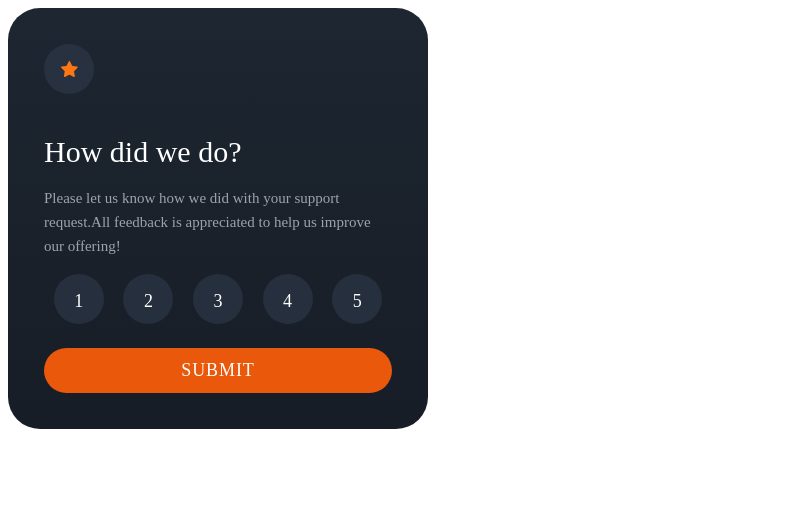
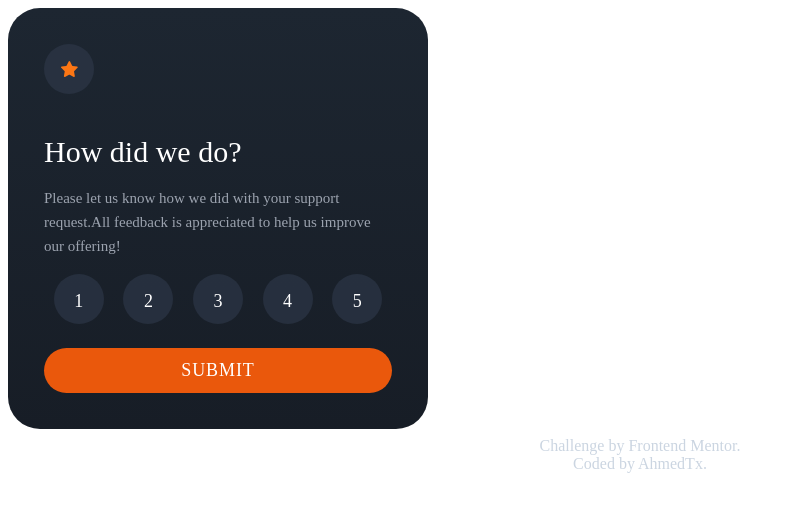
Before and after one commit to AhmedTxl/ecommerce-produce-page, a Vue app: page / in a window 1280 px wide. Shown: the top 512 px of the page, without its empty margins (0-795 px from the left). Built offline with nearby package versions, Linux system fonts and the light colour scheme.

Commit message:
Adding Credits + CSS Animation on the work credits section.

```diff
--- a/src/components/HelloWorld.vue
+++ b/src/components/HelloWorld.vue
@@ -47,6 +47,14 @@
     </main>
   </template>
 </Transition>
+<div class="text-slate-300 mt-2">
+      Challenge by
+      <a href="https://www.frontendmentor.io?ref=challenge" target="_blank"
+      >Frontend Mentor</a
+      >.
+      <br>
+      Coded by <a href="https://github.com/AhmedTxl">AhmedTx</a>.
+</div>
 </template>
 
 <script>
@@ -103,4 +111,6 @@ const ratings = ["1", "2", "3", "4", "5"];
 .fade-leave-to {
   opacity: 0;
 }
+
+
 </style>
--- a/src/main.css
+++ b/src/main.css
@@ -25,7 +25,7 @@ body {
         4. Improve text rendering
     */
 body {
-  font-family: 'Overpass', sans-serif !important;
+  font-family: "Overpass", sans-serif !important;
   color: #fff;
   background: rgb(20 21 25);
   text-align: center;
@@ -132,3 +132,13 @@ input[type="radio"]:checked + li {
   background: #ffffff;
   transition: 0.2s ease;
 }
+
+a {
+  transition: all 360ms;
+}
+
+a:hover {
+  transform: scale(0.2);
+  color: orange;
+  font-size: 22px;
+}
```
